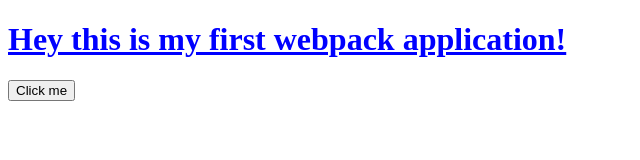
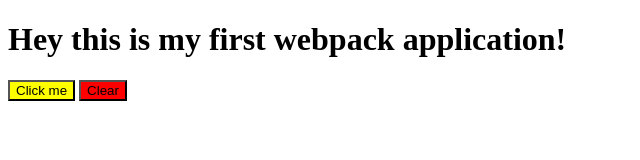
Before and after one commit to addcx1developer/webpack5ninja2024, a website built with webpack: page Section 2: Loading External Data Using Webpack/1. CSS Loaders/src/index.html in a window 1280 px wide. Shown: the whole page, without its empty margins (0-640 px from the left). Built offline with nearby package versions, Linux system fonts and the light colour scheme.

Commit message:
Section 2: Loading External Data Using Webpack - 1. CSS Loaders - Part 2

```diff
--- /dev/null
+++ b/Section 2: Loading External Data Using Webpack/1. CSS Loaders/src/clearButton.css
@@ -0,0 +1,3 @@
+.button {
+	background: red;
+}
--- /dev/null
+++ b/Section 2: Loading External Data Using Webpack/1. CSS Loaders/src/clearButton.js
@@ -0,0 +1,9 @@
+import style from './clearButton.css';
+
+const el = document.createElement('button');
+el.innerHTML = 'Clear';
+el.classList.add([style.button]);
+el.onclick = function () {
+	alert('Clear clicked');
+};
+document.body.appendChild(el);
--- a/Section 2: Loading External Data Using Webpack/1. CSS Loaders/src/index.css
+++ b/Section 2: Loading External Data Using Webpack/1. CSS Loaders/src/index.css
@@ -2,3 +2,10 @@
 	text-decoration: underline;
 	color: blue;
 }
+
+/* :global(.button) {
+	background: yellow;
+} */
+.button {
+	background: yellow;
+}
--- a/Section 2: Loading External Data Using Webpack/1. CSS Loaders/src/index.html
+++ b/Section 2: Loading External Data Using Webpack/1. CSS Loaders/src/index.html
@@ -9,7 +9,7 @@
 	<body>
 		<h1 id="header">Hey this is my first webpack application!</h1>
 		<ul id="shoppingList"></ul>
-		<button id="button1">Click me</button>
+		<button id="button1" class="button">Click me</button>
 	</body>
 	<script src="../dist/bundle.js"></script>
 </html>
--- a/Section 2: Loading External Data Using Webpack/1. CSS Loaders/src/index.js
+++ b/Section 2: Loading External Data Using Webpack/1. CSS Loaders/src/index.js
@@ -1,7 +1,12 @@
-import './index.css';
 import _ from 'lodash';
+import style from './index.css';
+import './clearButton';
 
-document.getElementById('button1').addEventListener('click', function () {
+console.log(style);
+
+const btn1 = document.getElementById('button1');
+
+btn1.addEventListener('click', function () {
 	const el = document.getElementById('header');
 	el.innerHTML = 'Hey I have updated the code!';
 
@@ -13,3 +18,5 @@
 		ul.appendChild(tempEl);
 	});
 });
+
+btn1.classList.add([style.button]);
--- a/Section 2: Loading External Data Using Webpack/1. CSS Loaders/webpack.config.js
+++ b/Section 2: Loading External Data Using Webpack/1. CSS Loaders/webpack.config.js
@@ -10,7 +10,10 @@
 		rules: [
 			{
 				test: /.css$/,
-				use: ['style-loader', 'css-loader'],
+				use: [
+					{ loader: 'style-loader' },
+					{ loader: 'css-loader', options: { modules: true } },
+				],
 			},
 		],
 	},
```
